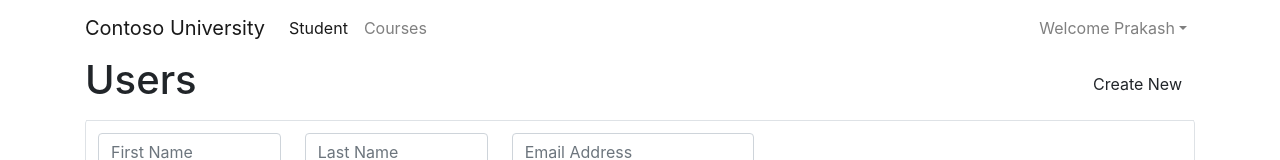
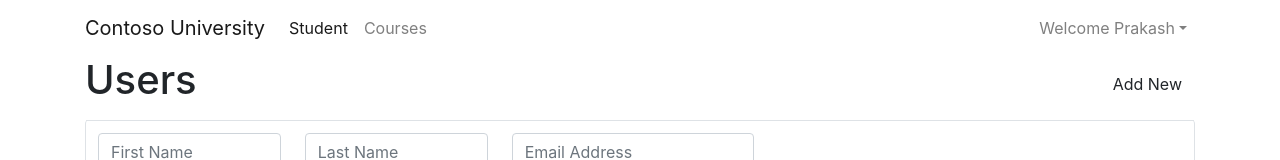
Before and after one commit to parthsapra/angular-contosouni, an Angular app: page /student in a window 1280 px wide. Shown: the top 160 px of the page. Built offline with nearby package versions, Linux system fonts and the light colour scheme; a web font is replaced by a local one.

Commit message:
1 file modified

```diff
--- a/src/app/student/student.component.html
+++ b/src/app/student/student.component.html
@@ -48,7 +48,7 @@
     <main class="main">
         <div class="container">
           <!-- [routerLink]="['/student', 1]" -->
-                   <div class="d-flex align-items-center mb-2"><h1>Users</h1> <button  class="ml-auto btn btn-theme"routerLink="/add-student" >Create New</button> </div>
+                   <div class="d-flex align-items-center mb-2"><h1>Users</h1> <button  class="ml-auto btn btn-theme"routerLink="/add-student" >Add New</button> </div>
                    <div class="border rounded border-top-0">
                      <div class="table-responsive">
                     <table class="table mb-0 fs-14 table_md">
```
